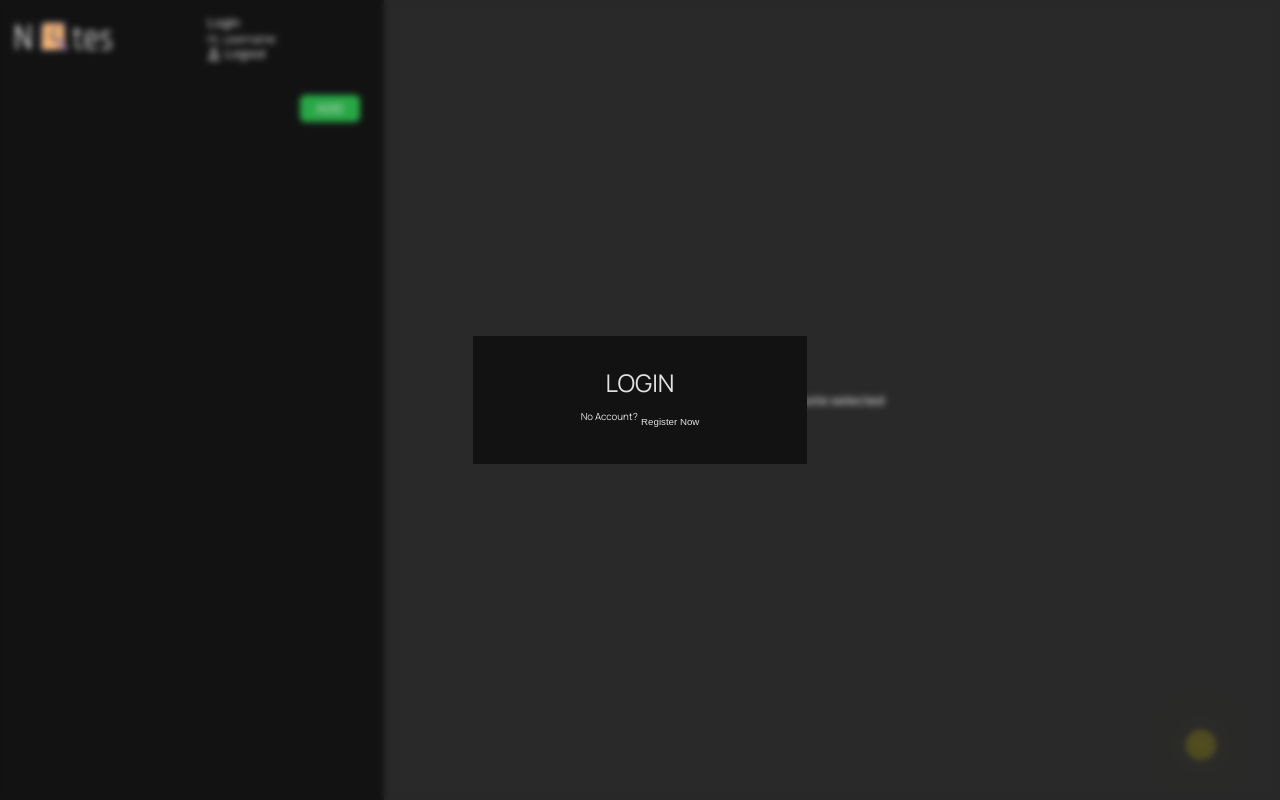
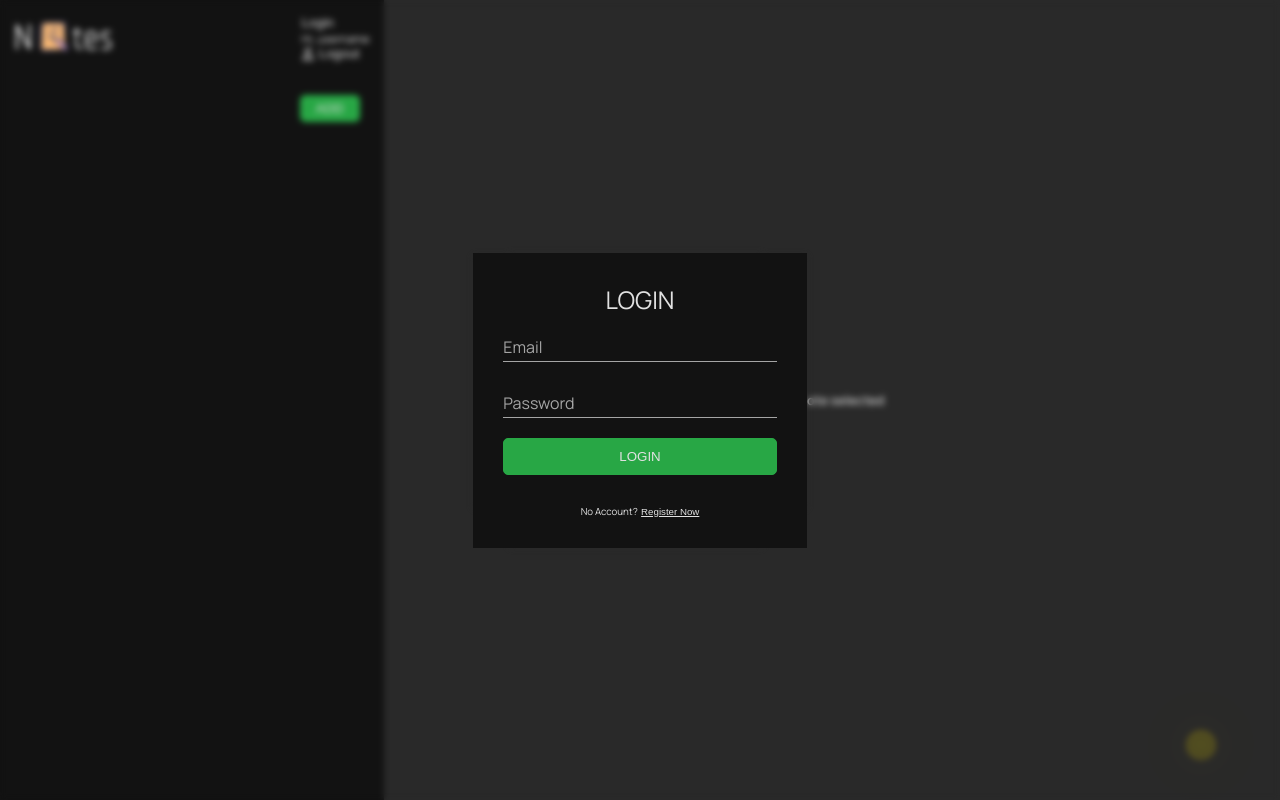
Before and after one commit to claudiugubernu/notes-app, a React (Create React App) app in the folder client/: page / in a window 1280 px wide. Both pictures are taken after a click on the button "Login". Built offline with nearby package versions, Linux system fonts and the light colour scheme.

Commit message:
added necessart html for modals and styled forms

```diff
--- a/client/src/components/Button/button.scss
+++ b/client/src/components/Button/button.scss
@@ -26,7 +26,7 @@ button {
     border: 1px solid var(--color-danger);
   }
 
-  &:active {
+  &:active:not(.button--link) {
     transform: scale(0.8);
   }
 }
--- a/client/src/components/LoginModal/LoginModal.tsx
+++ b/client/src/components/LoginModal/LoginModal.tsx
@@ -8,11 +8,26 @@ const LoginModal = ({ onToggleUserModal }: Props) => {
   return (
     <div className="login-modal">
       <p className="modal--title fs-30 text-center m-0">LOGIN</p>
-      <div className="flex justify-center align-center">
+      <form className="form">
+        <div className="form--row">
+          <input type="email" id="email" className="text-field" placeholder=" " required />
+          <label className="text-field-label" htmlFor="email">Email</label>
+        </div>
+        <div className="form--row">
+          <input type="password" id="password" className="text-field" placeholder=" " required />
+          <label className="text-field-label"
+            htmlFor="password">Password</label>
+        </div>
+        <Button
+          label="Login"
+          variant="button--primary"
+        />
+      </form>
+      <div className="modal-footer flex justify-center align-center">
         <p className="fs-12 text-center mr-5 mt-0 mb-0">No Account? </p>
         <Button
           label={'Register now'}
-          variant={'button--link fs-12'}
+          variant={'button--link fs-12 td-underline'}
           onClick={() => onToggleUserModal('register')}
         />
       </div>
--- a/client/src/components/Navbar/Navbar.tsx
+++ b/client/src/components/Navbar/Navbar.tsx
@@ -7,19 +7,19 @@ interface Props {
 
 const Navbar = ({ onShowUserModal }: Props) => {
   return (
-    <section className="navbar m-m-0 m-p-0 site-width">
+    <section className="navbar">
       <Button
         label={'Login'}
         variant={'button--link '}
         onClick={onShowUserModal}
       />
-      <div className="">
+      <div>
         <p className="fs-14 m-0">Hi, username</p>
         <div className="sign-out flex gap-5 align-items-end">
           <img src={userImg} alt="Username icon" width="14px" height="14px" />
           <Button
             label={'Logout'}
-            variant={'button--link '}
+            variant={'button--link'}
           />
         </div>
       </div>
--- a/client/src/components/RegisterModal/RegisterModal.tsx
+++ b/client/src/components/RegisterModal/RegisterModal.tsx
@@ -8,11 +8,29 @@ const RegisterModal = ({ onToggleUserModal }: Props) => {
   return (
     <div className="register-modal">
       <p className="modal--title fs-30 text-center m-0">REGISTER</p>
+      <form className="form">
+        <div className="form--row">
+          <input type="text" id="fullName" className="text-field" placeholder=" " required />
+          <label className="text-field-label" htmlFor="fullName">Full Name</label>
+        </div>
+        <div className="form--row">
+          <input type="email" id="email" className="text-field" placeholder=" " required />
+          <label className="text-field-label" htmlFor="email">Email</label>
+        </div>
+        <div className="form--row">
+          <input type="password" id="password" className="text-field" placeholder=" " required />
+          <label className="text-field-label" htmlFor="password">Password</label>
+        </div>
+        <Button
+          label="Login"
+          variant="button--primary"
+        />
+      </form>
       <div className="flex justify-center align-center">
         <p className="fs-12 text-center mr-5 mt-0 mb-0">Have an account already? </p>
         <Button
           label={'Login now'}
-          variant={'button--link fs-12'}
+          variant={'button--link fs-12 td-underline'}
           onClick={() => onToggleUserModal('login')}
         />
       </div>
--- /dev/null
+++ b/client/src/styles/common/form.scss
@@ -0,0 +1,50 @@
+.form {
+  display: flex;
+  flex-direction: column;
+
+  &--row {
+    display: flex;
+    flex-direction: column;
+    margin: 10px 0px;
+    position: relative;
+    text-align: left;
+
+    input {
+      background-color: transparent;
+      border: none;
+      border-bottom: 1px solid var(--color-dark-grey);
+      color: var(--color-dark-grey);
+      padding: 10px 0px;
+    }
+
+    input:focus + .text-field-label,
+    input:active + .text-field-label {
+      top: -12px;
+      font-size: 12px;
+    }
+
+    input:not(:placeholder-shown) + .text-field-label {
+      top: -12px;
+      font-size: 12px;
+    }
+
+    .text-field input::placeholder{
+      opacity:0;
+    }
+
+    .text-field-label {
+      position: absolute;
+      top: 10px;
+      left: 0;
+      cursor: text;
+      transition: all .5s;
+      color: var(--color-dark-grey);
+      font-size: 16px;
+    }
+  }
+
+  button {
+    margin: 10px 0px;
+    padding: 10px;
+  }
+}
--- a/client/src/styles/common/modal.scss
+++ b/client/src/styles/common/modal.scss
@@ -37,9 +37,8 @@
         }
       }
 
-      p {
-        margin-top: 0;
-        @include rs('margin-bottom',$ss, 16);
+      .modal-footer {
+        margin-top: 20px;
       }
     }
 
--- a/client/src/styles/main.scss
+++ b/client/src/styles/main.scss
@@ -3,6 +3,7 @@
 
 /* Common */
 @import "./common/modal.scss";
+@import "./common/form.scss";
 
 /* Components */
 @import '../components/Logo/logo.scss';
```
Also changed, not shown: 1 other file (tests, documents, lock files or other folders).
